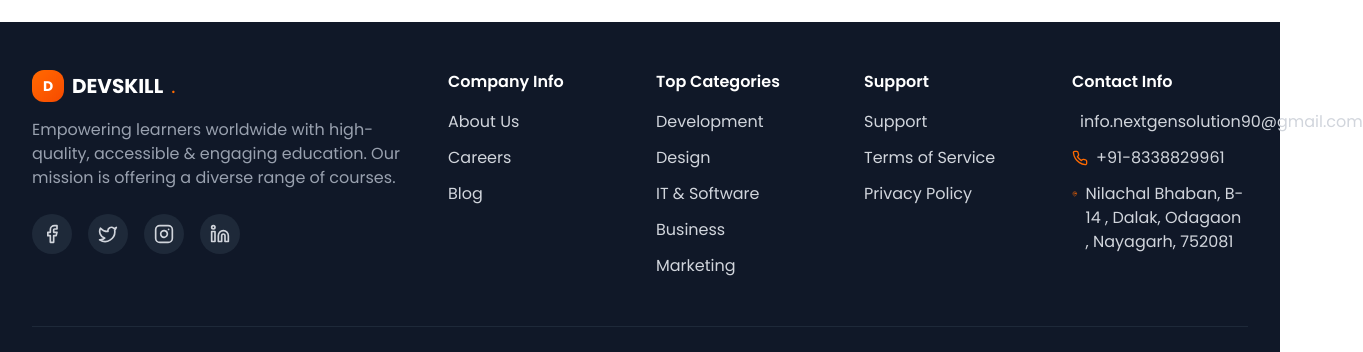
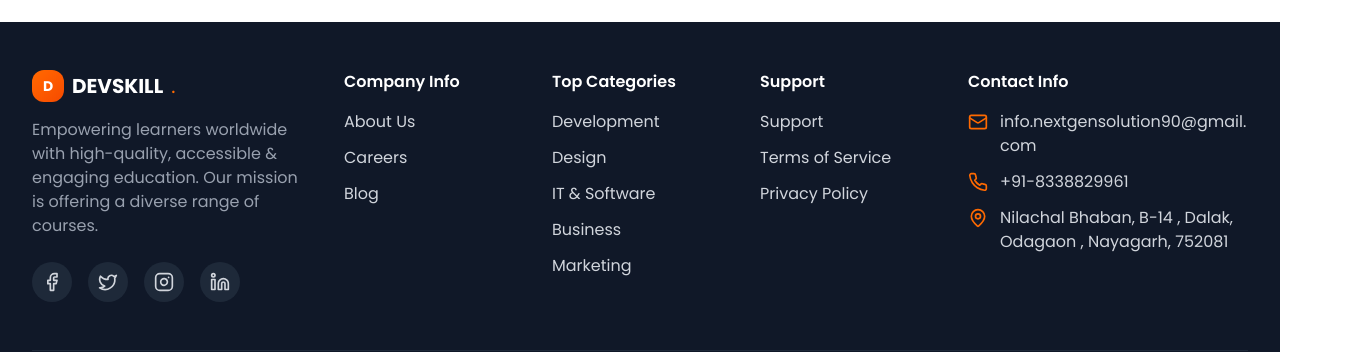
Before and after one commit to Jitenmohanty/LMS_FRONTEND, a Next.js app: page / in a window 1280 px wide. Shown: the part 5815-6167 px from the top of the page, 1363 px wide, since content can reach past the window. Built offline with nearby package versions, Linux system fonts and the light colour scheme; no server answers.

Commit message:
feat: Add frontend validation rules, API documentation, and a new footer component.

```diff
--- a/components/layout/footer.tsx
+++ b/components/layout/footer.tsx
@@ -25,9 +25,9 @@ export function Footer() {
   return (
     <footer className="bg-gray-900 text-gray-300">
       <div className="mx-auto max-w-7xl px-4 sm:px-6 lg:px-8 py-12">
-        <div className="grid grid-cols-1 md:grid-cols-2 lg:grid-cols-6 gap-8">
+        <div className="grid grid-cols-1 md:grid-cols-2 lg:grid-cols-12 gap-8">
           {/* Brand */}
-          <div className="lg:col-span-2">
+          <div className="lg:col-span-3">
             <Link href="/" className="flex items-center gap-2 mb-4">
               <div className="w-8 h-8 bg-gradient-to-br from-orange-500 to-orange-600 rounded-lg flex items-center justify-center">
                 <span className="text-white font-bold text-sm">D</span>
@@ -68,7 +68,7 @@ export function Footer() {
           </div>
 
           {/* Company Info */}
-          <div>
+          <div className="lg:col-span-2">
             <h4 className="text-white font-semibold mb-4">Company Info</h4>
             <ul className="space-y-3">
               {footerLinks.company.map((link) => (
@@ -82,7 +82,7 @@ export function Footer() {
           </div>
 
           {/* Top Categories */}
-          <div>
+          <div className="lg:col-span-2">
             <h4 className="text-white font-semibold mb-4">Top Categories</h4>
             <ul className="space-y-3">
               {footerLinks.categories.map((link) => (
@@ -96,7 +96,7 @@ export function Footer() {
           </div>
 
           {/* Support */}
-          <div>
+          <div className="lg:col-span-2">
             <h4 className="text-white font-semibold mb-4">Support</h4>
             <ul className="space-y-3">
               {footerLinks.support.map((link) => (
@@ -110,19 +110,19 @@ export function Footer() {
           </div>
 
           {/* Contact */}
-          <div>
+          <div className="lg:col-span-3">
             <h4 className="text-white font-semibold mb-4">Contact Info</h4>
             <ul className="space-y-3">
-              <li className="flex items-center gap-2">
-                <Mail className="w-4 h-4 text-orange-500" />
-                <span> info.nextgensolution90@gmail.com</span>
+              <li className="flex items-start gap-3">
+                <Mail className="w-5 h-5 text-orange-500 shrink-0 mt-0.5" />
+                <span className="break-all">info.nextgensolution90@gmail.com</span>
               </li>
-              <li className="flex items-center gap-2">
-                <Phone className="w-4 h-4 text-orange-500" />
+              <li className="flex items-start gap-3">
+                <Phone className="w-5 h-5 text-orange-500 shrink-0 mt-0.5" />
                 <span>+91-8338829961</span>
               </li>
-              <li className="flex items-start gap-2">
-                <MapPin className="w-4 h-4 text-orange-500 mt-1" />
+              <li className="flex items-start gap-3">
+                <MapPin className="w-5 h-5 text-orange-500 shrink-0 mt-0.5" />
                 <span>Nilachal Bhaban, B-14 , Dalak, Odagaon , Nayagarh, 752081</span>
               </li>
             </ul>
```
